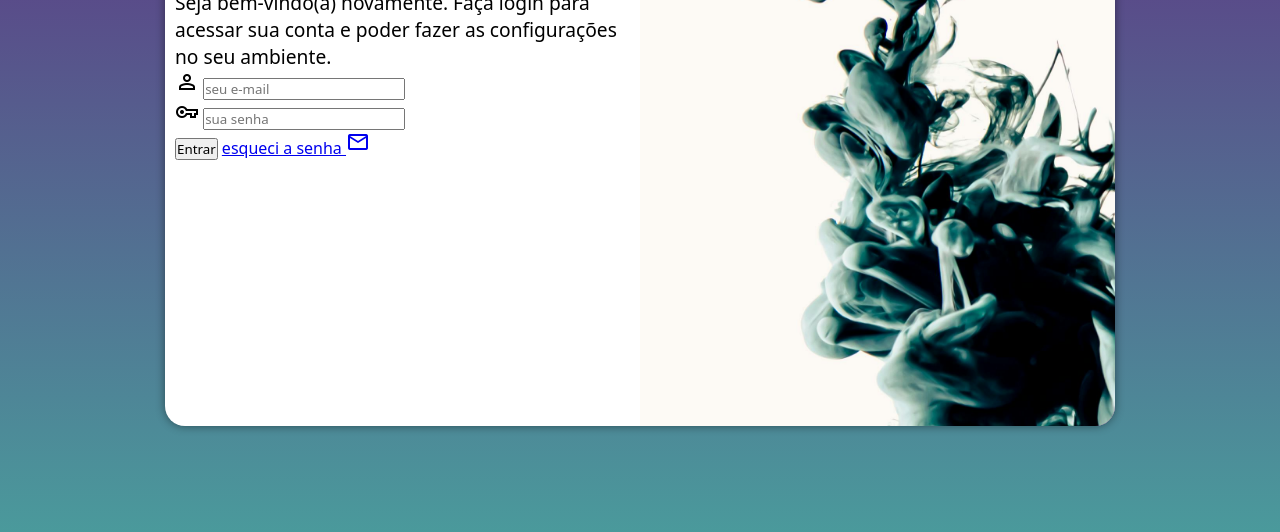
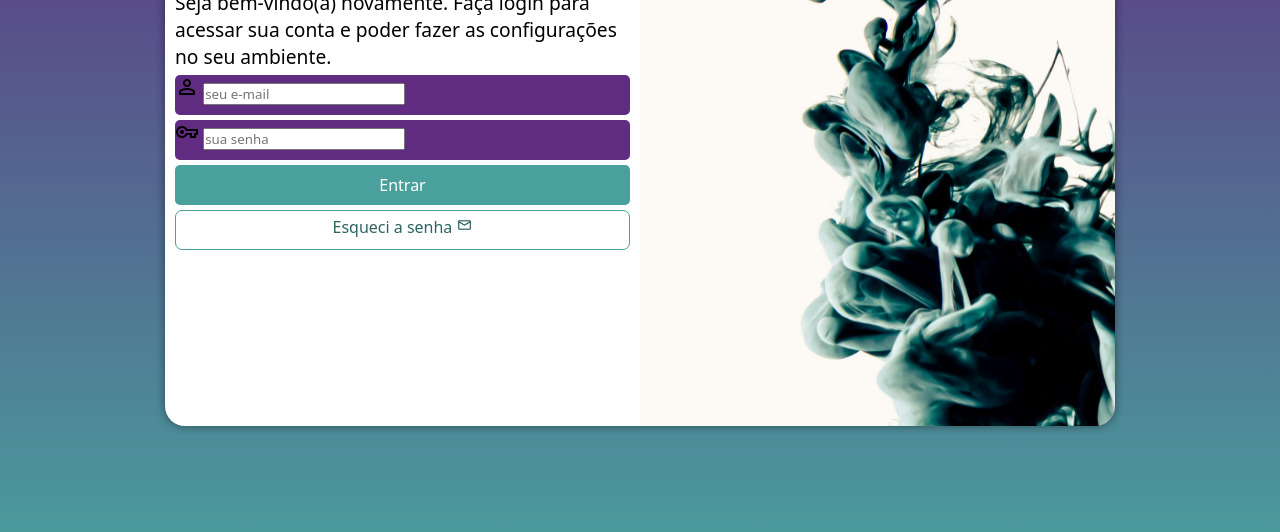
Before and after one commit to Michael-Rodrigo/projeto-login, a plain HTML site: page index.html in a window 1280 px wide. Shown: the part 224-756 px from the top of the page. Drawn offline with nearby package versions, Linux system fonts and the light colour scheme.

Commit message:
formatação do formulário

```diff
--- a/estilos/style.css
+++ b/estilos/style.css
@@ -63,3 +63,51 @@ div#formulario > h1 {
 div#formulario > p {
     font-size: 0.8em;
 }
+
+form > div.campo {
+    background-color: #5f2c82;
+    display: block;
+    width: 100%;
+    height: 40px;
+    border-radius: 5px;
+    margin: 5px 0px;
+}
+
+form > input[type=submit] {
+    display: block;
+    font-size: 1em;
+    width: 100%;
+    height: 40px;
+    background-color: #49a09d;
+    color: white;
+    border: none;
+    border-radius: 5px;
+    cursor: pointer;
+}
+
+form > input[type=submit]:hover {
+    background-color: #2d6462;
+}
+
+form > a.botao {
+    display: block;
+    text-align: center;
+    font-size: 1em;
+    width: 100%;
+    height: 40px;
+    padding-top: 5px;
+    margin-top: 5px;
+    background-color: white;
+    color: #2d6462;
+    border: 1px solid #49a09d;
+    border-radius: 7px;
+    text-decoration: none;
+}
+
+form > a.botao:hover {
+    background-color: #6cd3cf;
+}
+
+form > a.botao > span {
+    font-size: 1em;
+}
--- a/index.html
+++ b/index.html
@@ -40,8 +40,8 @@
                     </div>
 
                     <input type="submit" value="Entrar">
-                    <a href="esqueci.html">
-                        esqueci a senha <span class="material-symbols-outlined">mail</span>
+                    <a href="esqueci.html" class="botao">
+                        Esqueci a senha <span class="material-symbols-outlined">mail</span>
                     </a>
                 </form>
             </div>
```
